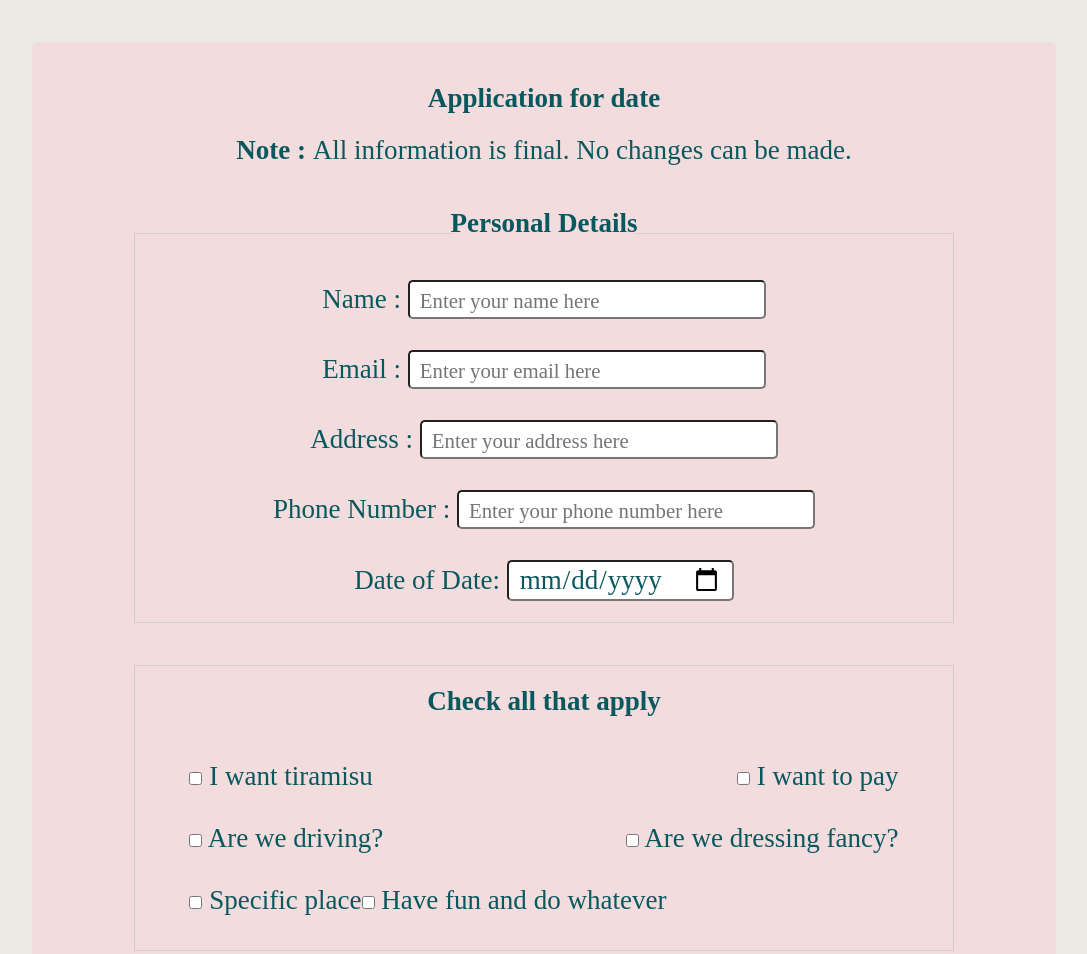
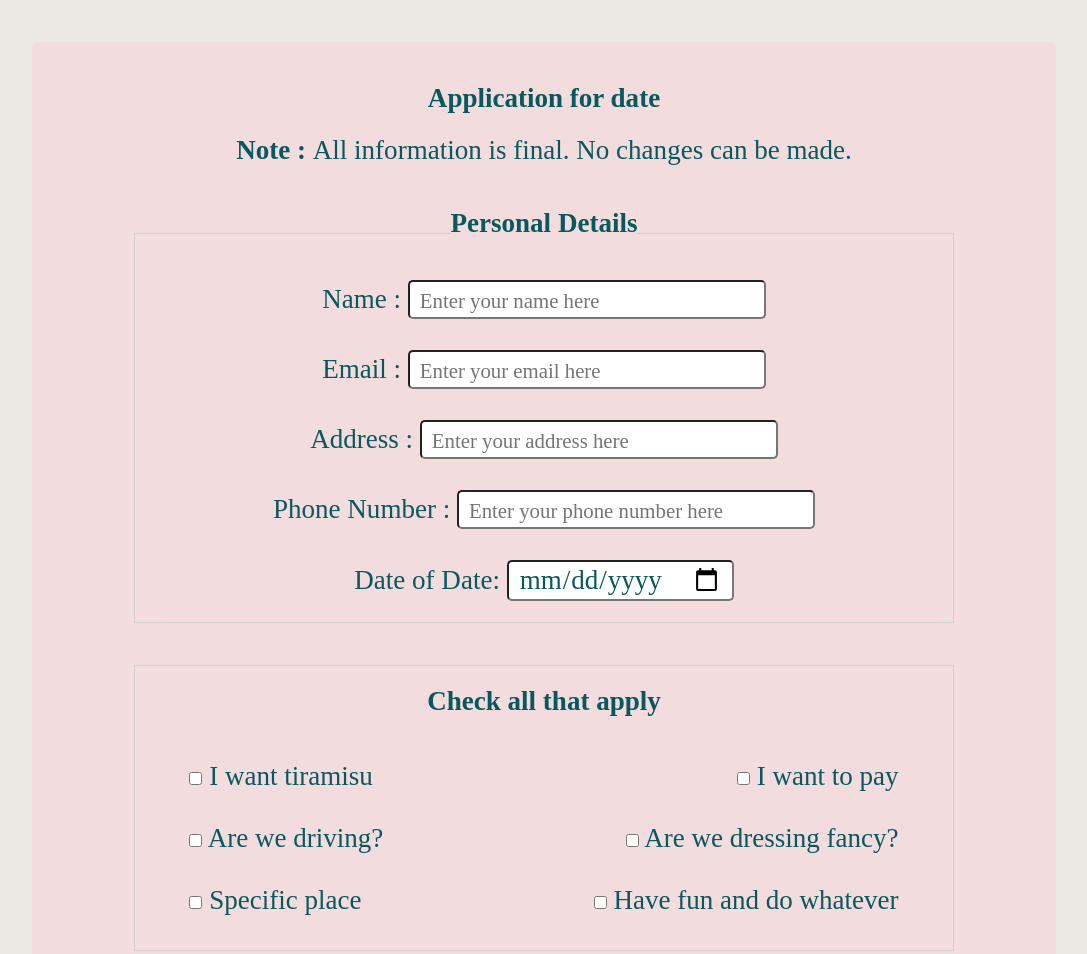
Before and after one commit to BurntLettuce/valentine, a plain HTML site: page date_form.html in a window 1280 px wide. Shown: the top 954 px of the page, without its empty margins (96-1183 px from the left). Drawn offline with Linux system fonts and the light colour scheme.

Commit message:
Update date_form.html

```diff
--- a/date_form.html
+++ b/date_form.html
@@ -81,12 +81,6 @@
         padding:.7rem;
         border-radius:5px;
     }
-	.check-3 {
-		text-align: right;
-		clear: both;
-		float:left;
-		margin-right:15px;
-	}
     </style>
 </head>
 <body class="main-bg">
```
